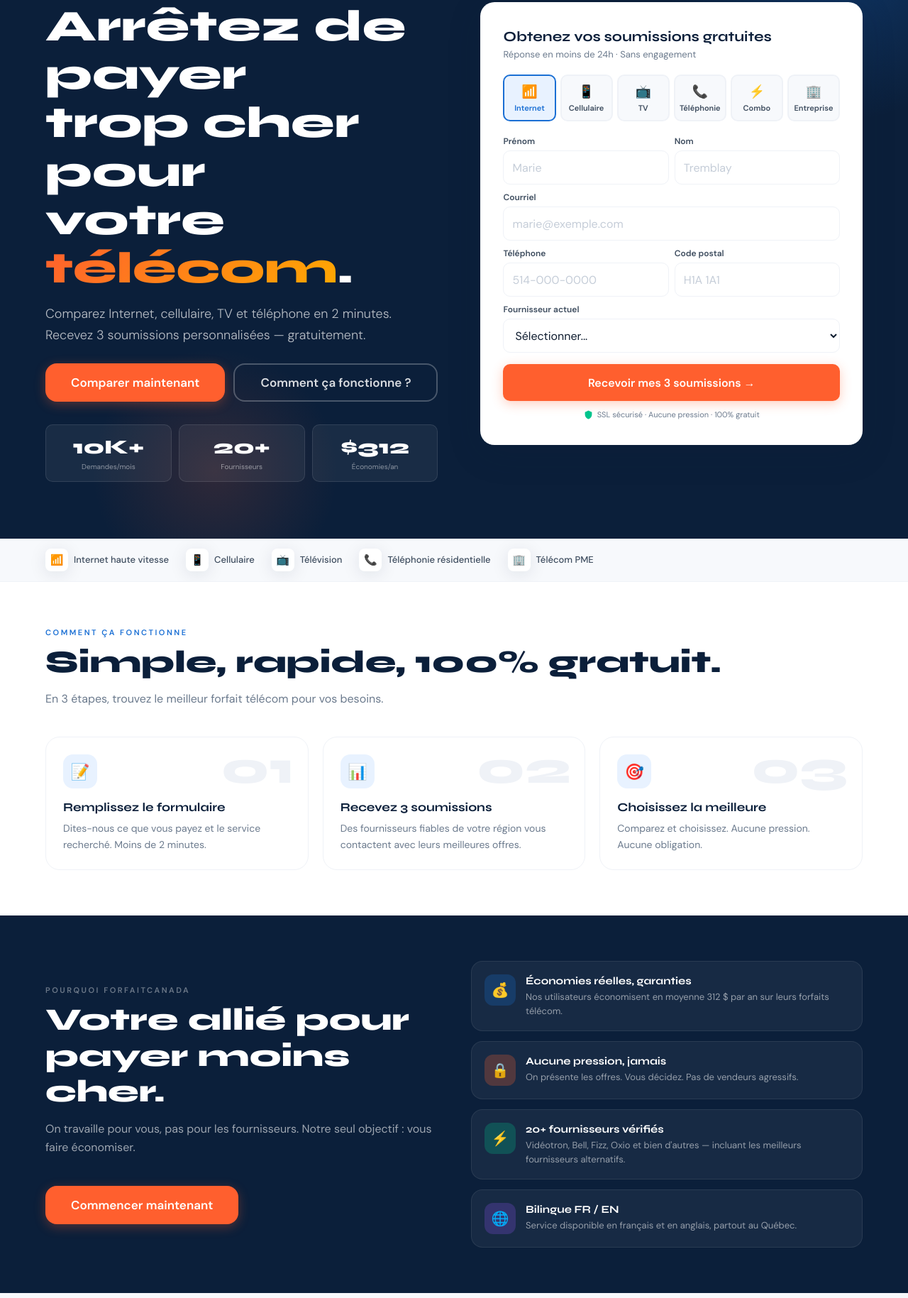
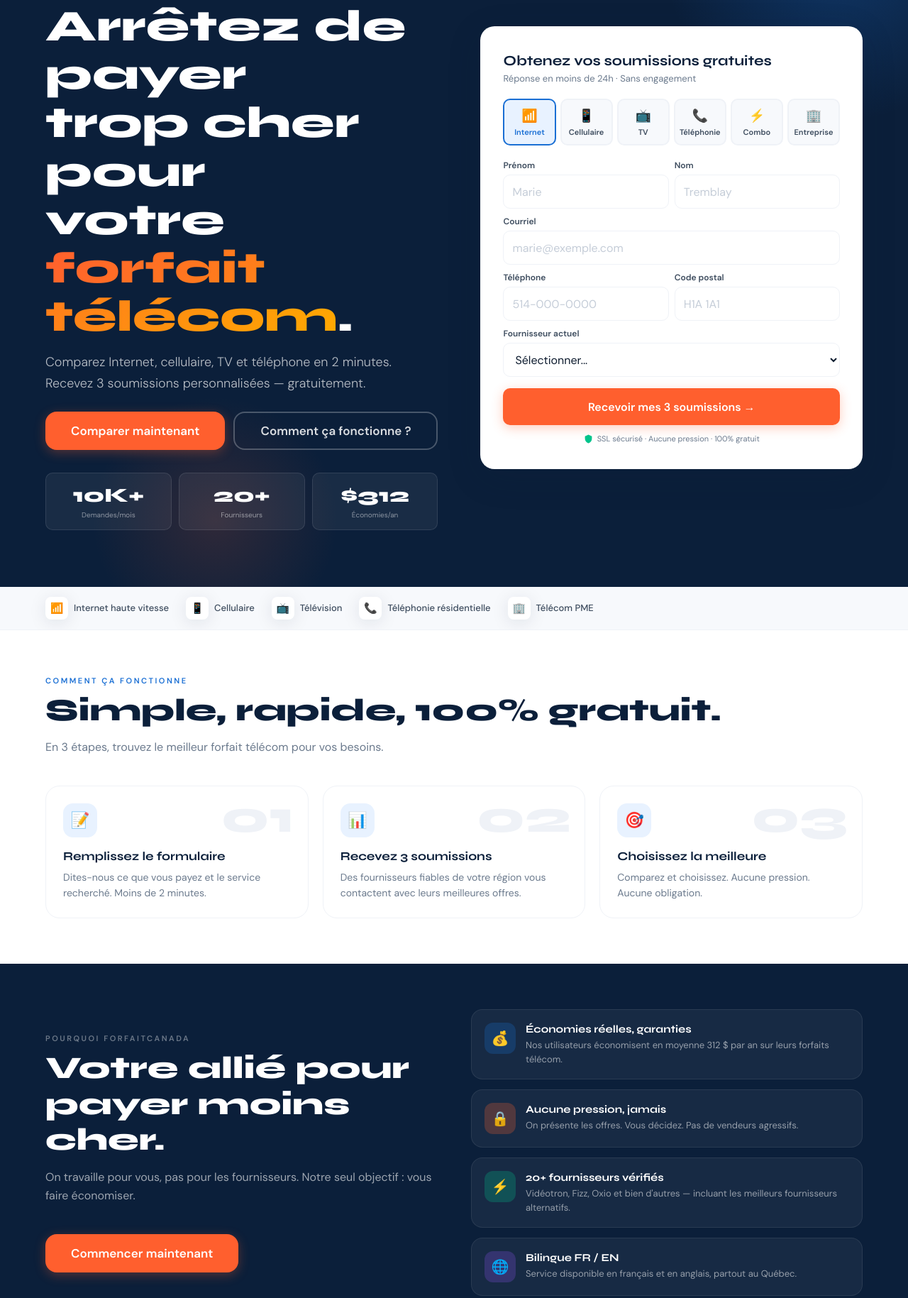
Before and after one commit to danyahd/forfaitcanada, a website: page index.html in a window 1280 px wide. Shown: the part 176-2005 px from the top of the page at 71% size. Drawn offline with Linux system fonts and the light colour scheme.

Commit message:
Update index.html

```diff
--- a/index.html
+++ b/index.html
@@ -487,7 +487,7 @@
             <span data-fr="Service 100% gratuit — sans engagement" data-en="100% free — no commitment">Service 100% gratuit — sans engagement</span>
           </div>
           <h1 data-fr="Arrêtez de payer<br>trop cher pour<br>votre <em>télécom</em>." data-en="Stop overpaying<br>for your<br><em>telecom</em> plan.">
-            Arrêtez de payer<br>trop cher pour<br>votre <em>télécom</em>.
+            Arrêtez de payer<br>trop cher pour<br>votre <em>forfait télécom</em>.
           </h1>
           <p class="hero-sub" data-fr="Comparez Internet, cellulaire, TV et téléphone en 2 minutes. Recevez 3 soumissions personnalisées — gratuitement." data-en="Compare Internet, mobile, TV and home phone in 2 minutes. Get 3 personalized quotes — for free.">
             Comparez Internet, cellulaire, TV et téléphone en 2 minutes. Recevez 3 soumissions personnalisées — gratuitement.
@@ -609,7 +609,7 @@
         <div class="why-list">
           <div class="why-item reveal"><div class="why-icon blue">💰</div><div><h5 data-fr="Économies réelles, garanties" data-en="Real, Guaranteed Savings">Économies réelles, garanties</h5><p data-fr="Nos utilisateurs économisent en moyenne 312 $ par an sur leurs forfaits télécom." data-en="Our users save an average of $312 per year on their telecom plans.">Nos utilisateurs économisent en moyenne 312 $ par an sur leurs forfaits télécom.</p></div></div>
           <div class="why-item reveal reveal-delay-1"><div class="why-icon orange">🔒</div><div><h5 data-fr="Aucune pression, jamais" data-en="Zero Pressure, Ever">Aucune pression, jamais</h5><p data-fr="On présente les offres. Vous décidez. Pas de vendeurs agressifs." data-en="We present the offers. You decide. No aggressive salespeople.">On présente les offres. Vous décidez. Pas de vendeurs agressifs.</p></div></div>
-          <div class="why-item reveal reveal-delay-2"><div class="why-icon green">⚡</div><div><h5 data-fr="20+ fournisseurs vérifiés" data-en="20+ Verified Providers">20+ fournisseurs vérifiés</h5><p data-fr="Vidéotron, Bell, Fizz, Oxio et bien d'autres — incluant les meilleurs fournisseurs alternatifs." data-en="Vidéotron, Bell, Fizz, Oxio and more — including the best alternative providers.">Vidéotron, Bell, Fizz, Oxio et bien d'autres — incluant les meilleurs fournisseurs alternatifs.</p></div></div>
+          <div class="why-item reveal reveal-delay-2"><div class="why-icon green">⚡</div><div><h5 data-fr="20+ fournisseurs vérifiés" data-en="20+ Verified Providers">20+ fournisseurs vérifiés</h5><p data-fr="Vidéotron, Fizz, Oxio et bien d'autres — incluant les meilleurs fournisseurs alternatifs." data-en="Vidéotron, Fizz, Oxio and more — including the best alternative providers.">Vidéotron, Fizz, Oxio et bien d'autres — incluant les meilleurs fournisseurs alternatifs.</p></div></div>
           <div class="why-item reveal reveal-delay-3"><div class="why-icon purple">🌐</div><div><h5 data-fr="Bilingue FR / EN" data-en="Bilingual FR / EN">Bilingue FR / EN</h5><p data-fr="Service disponible en français et en anglais, partout au Québec." data-en="Service available in French and English, across Quebec.">Service disponible en français et en anglais, partout au Québec.</p></div></div>
         </div>
       </div>
```
